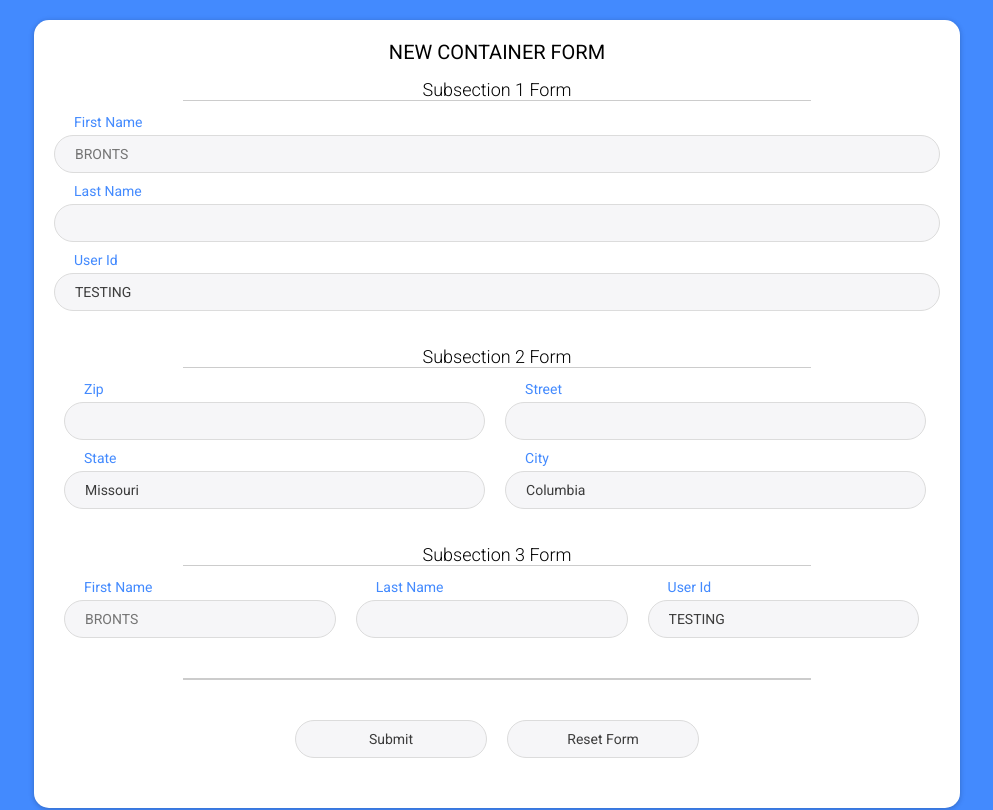
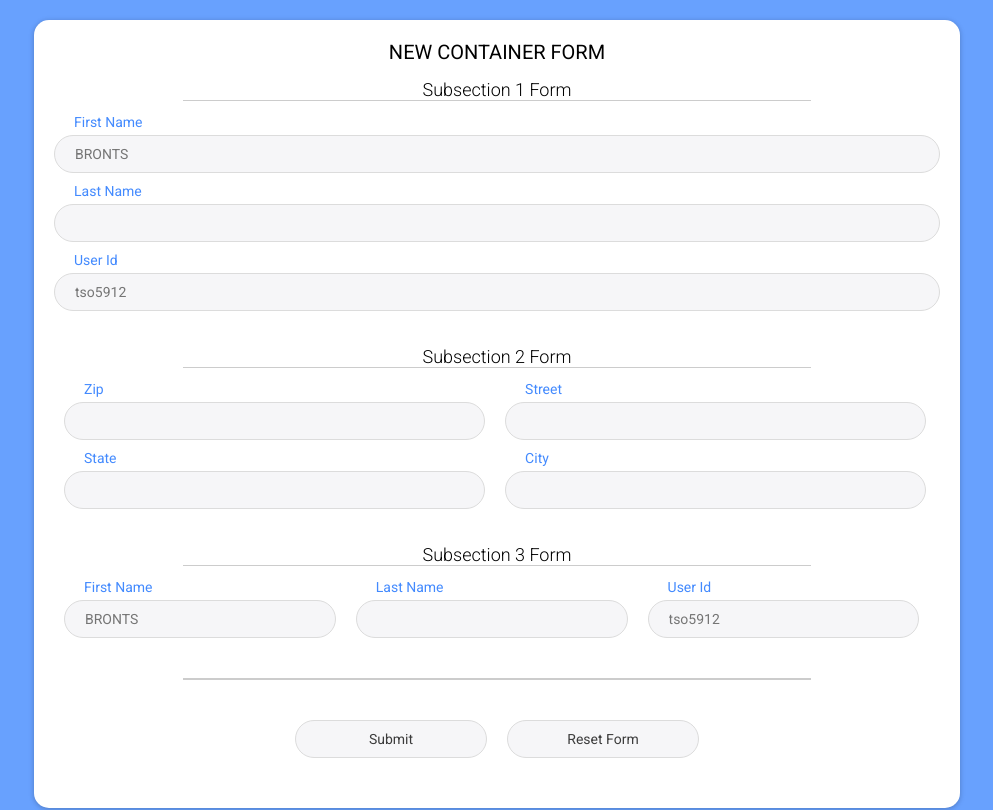
Before and after one commit to b2dt/react-form-template, a React app: page / in a window 1280 px wide. Shown: the top 810 px of the page, without its empty margins (143-1136 px from the left). Built offline with nearby package versions, Linux system fonts and the light colour scheme.

Commit message:
Fixes to the form template

```diff
--- a/package.json
+++ b/package.json
@@ -50,6 +50,7 @@
     "style-loader": "^0.22.1",
     "ts-loader": "^5.3.3",
     "typescript": "^3.0.1",
+    "validator": "^10.11.0",
     "webpack": "^4.17.1",
     "webpack-cli": "^3.1.0",
     "webpack-dev-server": "^3.1.14"
--- a/src/components/app/app.scss
+++ b/src/components/app/app.scss
@@ -23,7 +23,8 @@ body {
 }
 
 #app {
-  background-color: $blue;
+  background-color: rgba($blue, .8);
+
   min-height: 100vh;
   overflow: auto;
   position: relative;
--- a/src/components/form/form.tsx
+++ b/src/components/form/form.tsx
@@ -32,10 +32,6 @@ export default class Form extends React.Component<FormProps, FormValues> {
 	}
 
 	componentDidMount(): void {
-		const {props, state} = this
-		if (props.children !== null || props.children !== undefined) {
-
-		}
 	}
 
 	resetForm() {
@@ -43,28 +39,50 @@ export default class Form extends React.Component<FormProps, FormValues> {
 	}
 
 	updateFieldValue(newVal: string, fieldIndex: number, sectionIndex: number) {
-		const {props} = this
-		console.log("Field Index:" + fieldIndex + ", sectionIndex:" + sectionIndex)
-
+		const {state} = this
+		console.log("Field Index:" + fieldIndex + ", sectionIndex:" + sectionIndex + " with value " + newVal)
+		if (sectionIndex == undefined) {
+			let newFormFields: FormFieldProps[] = state.formFields.map((field, index) => {
+				if (index == fieldIndex)
+					field.value = newVal
+				return field
+			})
+			this.setState({
+				formFields: newFormFields
+			})
+		} else {
+			let newFormSectionValues: FormSectionProps[] = state.formSectionValues.map((section, sIndex) => {
+				if (sIndex == sectionIndex) {
+					section.formFields.map((field, fIndex) => {
+						if (fIndex == fieldIndex) {
+							field.value = newVal
+						}
+						return field
+					})
+				}
+				return section
+			})
+			this.setState({
+				formSectionValues: newFormSectionValues
+			})
+		}
 	}
 
 	submitLocalForm() {
 		const {props} = this
 		if (props.children === null || props.children === undefined) {
-			console.log(props.formFields)
 			props.submitForm(props.formFields)
 		} else {
 			let fields: any[] = React.Children.map(props.children, (child: any) => {
 				return {...child.props.formFields, sectionIndex: child.props.sectionIndex}
 			})
-			console.log(props.children)
 			props.submitForm(fields)
 		}
 	}
 
 	createForm() {
 		const {state, props} = this
-		if (state.formSectionValues == [] || state.formSectionValues === null) {
+		if (state.formSectionValues.length == 0 || state.formSectionValues === null) {
 			return (
 				<div className={"form-field-wrapper"}>
 					{FormUtil.convertFormFieldPropsToInputs(state.formFields, props.inputsPerRow, this.updateFieldValue)}
@@ -76,9 +94,10 @@ export default class Form extends React.Component<FormProps, FormValues> {
 					{state.formSectionValues.map((child: any, index: any) => {
 						return (
 							<FormSection
-								title={child.props.title}
-								inputsPerRow={child.props.inputsPerRow}
-								formFields={child.props.formFields}
+								key={index}
+								title={child.title}
+								inputsPerRow={child.inputsPerRow}
+								formFields={child.formFields}
 								index={index}
 								updateFieldValue={this.updateFieldValue}
 							/>
@@ -105,7 +124,7 @@ export default class Form extends React.Component<FormProps, FormValues> {
 	}
 
 	render(): React.ReactNode {
-		const {props} = this
+		const {props, state} = this
 		let formFields = this.createForm()
 		let buttons = this.createButtons()
 		return (
--- a/src/components/general/input/input.tsx
+++ b/src/components/general/input/input.tsx
@@ -17,21 +17,14 @@ export default class Input extends React.Component<InputProps, any> {
 		super(props)
 		this.localOnChange = this.localOnChange.bind(this)
 		this.handleNewProps = this.handleNewProps.bind(this)
-		this.state = {
-			value: props.inputProps.defaultValue
-		}
 	}
 
 	componentDidMount(): void {
 	}
 
 	localOnChange(e) {
-		const value = e.target.value,
-			{props} = this
-		this.setState({
-			value: e.target.value
-		})
-		// props.updateFieldValue(value, props.index)
+		const {props} = this
+		props.updateFieldValue(e.target.value, props.index)
 	}
 
 	handleOptional(prop: string, defaultValue: any = null, appendDefaultValue: boolean = false) {
@@ -43,11 +36,11 @@ export default class Input extends React.Component<InputProps, any> {
 	}
 
 	handleNewProps() {
-		const {props, state} = this,
+		const {props} = this,
 			{inputProps} = props
 		return {
 			type: inputProps.type,
-			value: state.value,
+			value: inputProps.value,
 			placeholder: inputProps.placeholder,
 			pattern: inputProps.pattern,
 			min: inputProps.min,
@@ -55,7 +48,6 @@ export default class Input extends React.Component<InputProps, any> {
 			onChange: this.localOnChange
 		}
 	}
-
 
 	render() {
 		const {props} = this,
--- a/src/mappers/propMapper.tsx
+++ b/src/mappers/propMapper.tsx
@@ -3,7 +3,7 @@ import * as React from 'react'
 export const mapSectionPropsToState = (props: any) => {
 	return React.Children.map(props, (child: any, index: any) => {
 		return ({
-			...child,
+			...child.props,
 			index: index
 		})
 	})
--- a/src/utility/formUtil.tsx
+++ b/src/utility/formUtil.tsx
@@ -41,7 +41,8 @@ const convertToTextBox = (textProps: FormFieldProps, columnClassName: string, up
 				inputProps={{
 					type: "text",
 					placeholder: textProps.placeholder,
-					defaultValue: textProps.defaultText
+					defaultValue: textProps.defaultText,
+					value: textProps.value == null ? '' : textProps.value
 				}}
 			/>
 		</div>
```
Also changed, not shown: 1 other file (tests, documents, lock files or other folders).
